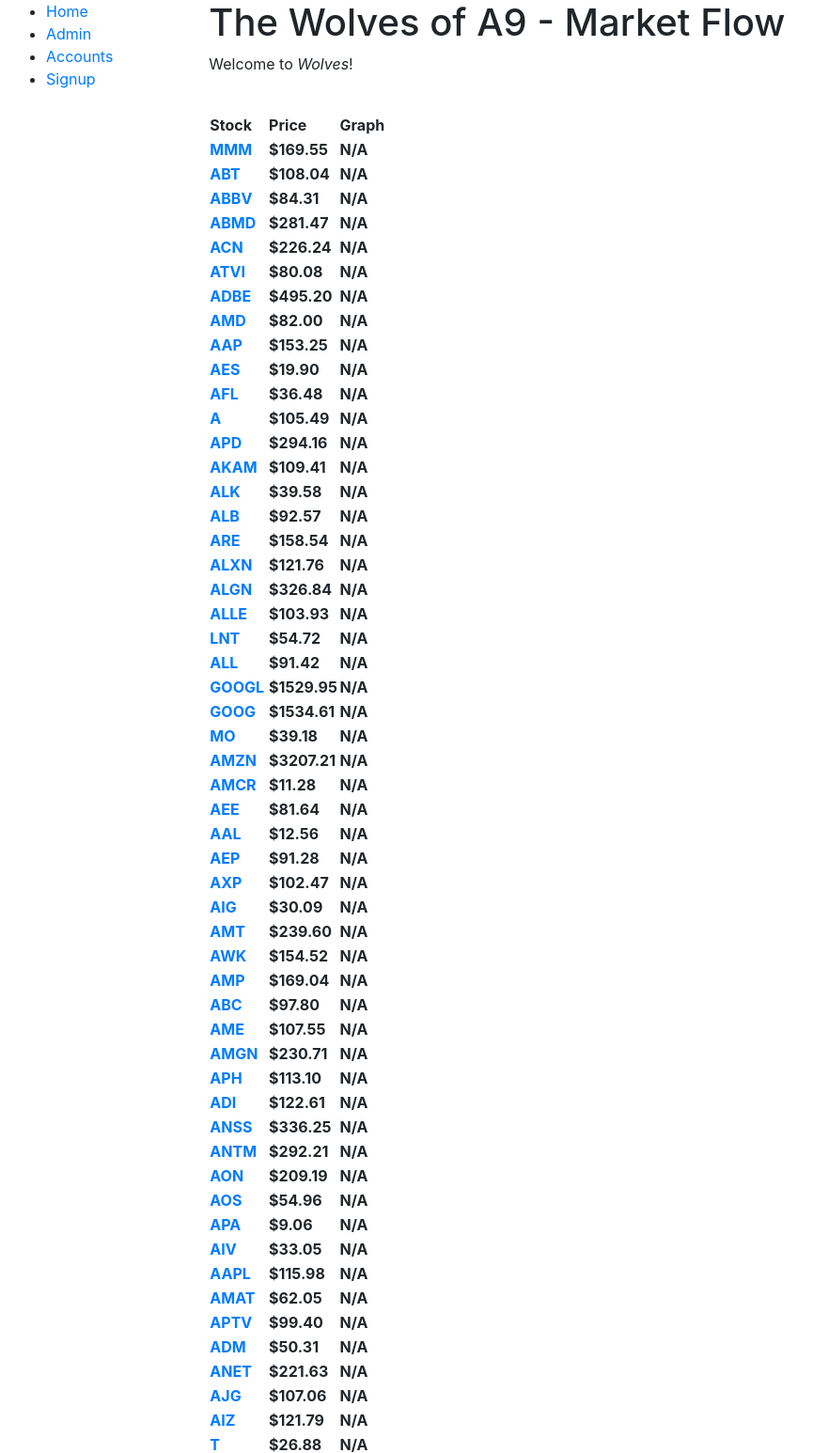
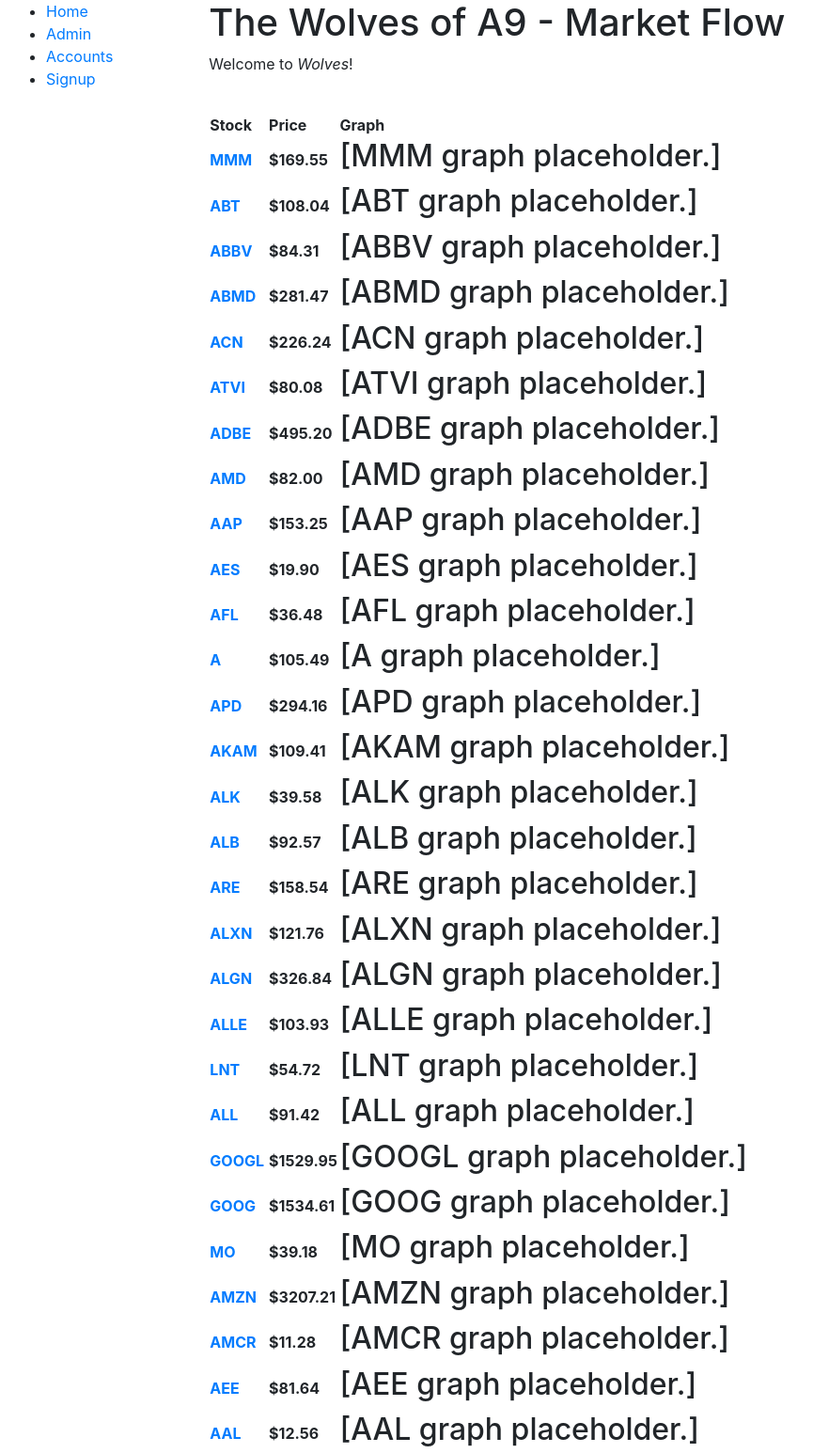
Before and after one commit to CSE-Courses/course-project-the-wolves-of-a9, a Django app: page /catalog/ in a window 1280 px wide. Shown: the top 1546 px of the page at 94% size, without its empty margins (6-871 px from the left). Run offline with Django 3.2, Linux system fonts and the light colour scheme; data comes from the database, SQL or seed files in the repository; data that the repository does not hold is empty; some libraries are stand-ins or nearby versions.

Commit message:
Added file called smallgraph.html. This file is referenced by the stock list and requires a context variable called 'stock' which is a stock object. smallgraph.html should contain the html for the graphs to be created in #29.

```diff
--- /dev/null
+++ b/locallibrary/catalog/templates/smallgraph.html
@@ -0,0 +1 @@
+<h2>[{{ stock.ticker }} graph placeholder.]</h2>
--- a/locallibrary/catalog/templates/stocklist.html
+++ b/locallibrary/catalog/templates/stocklist.html
@@ -18,7 +18,7 @@
       <tr>
         <th><a href="/stock/{{ stock.ticker }}">{{ stock.ticker }}</a></th>
         <th>${{ stock.price }}</th>
-        <th> N/A </th>
+        <th>{% include "smallgraph.html" with stock=stock %}</th>
       </tr>
     {% endfor %}
 </table>
```
